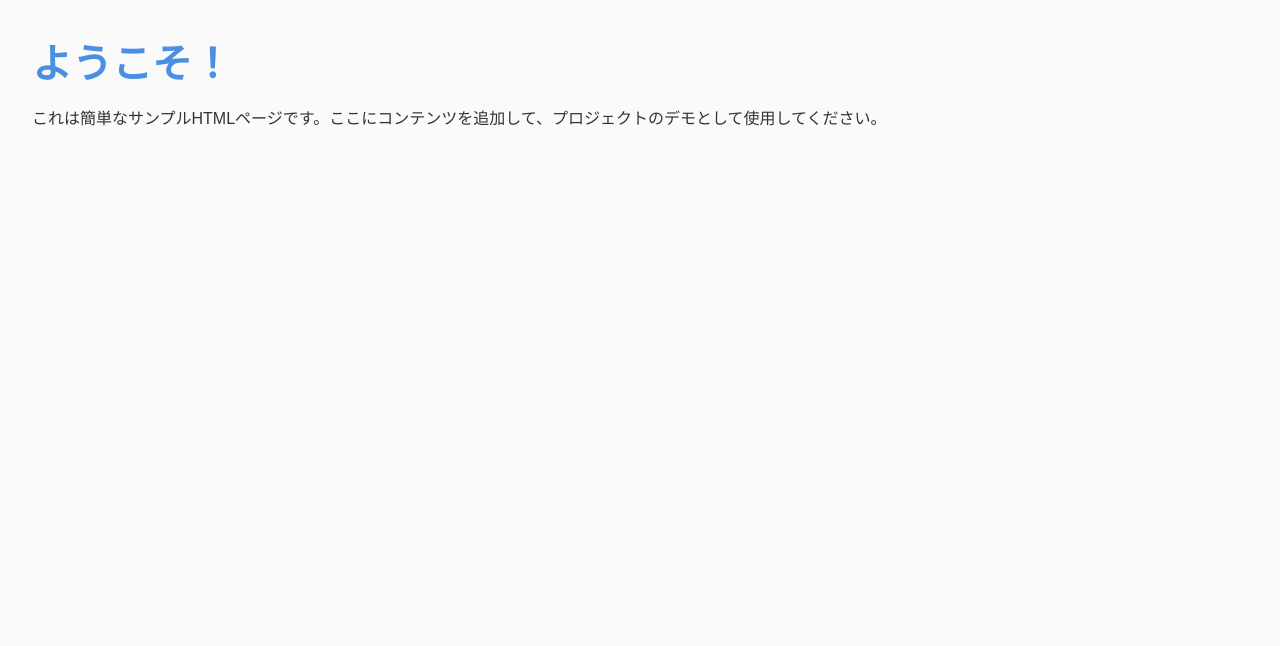
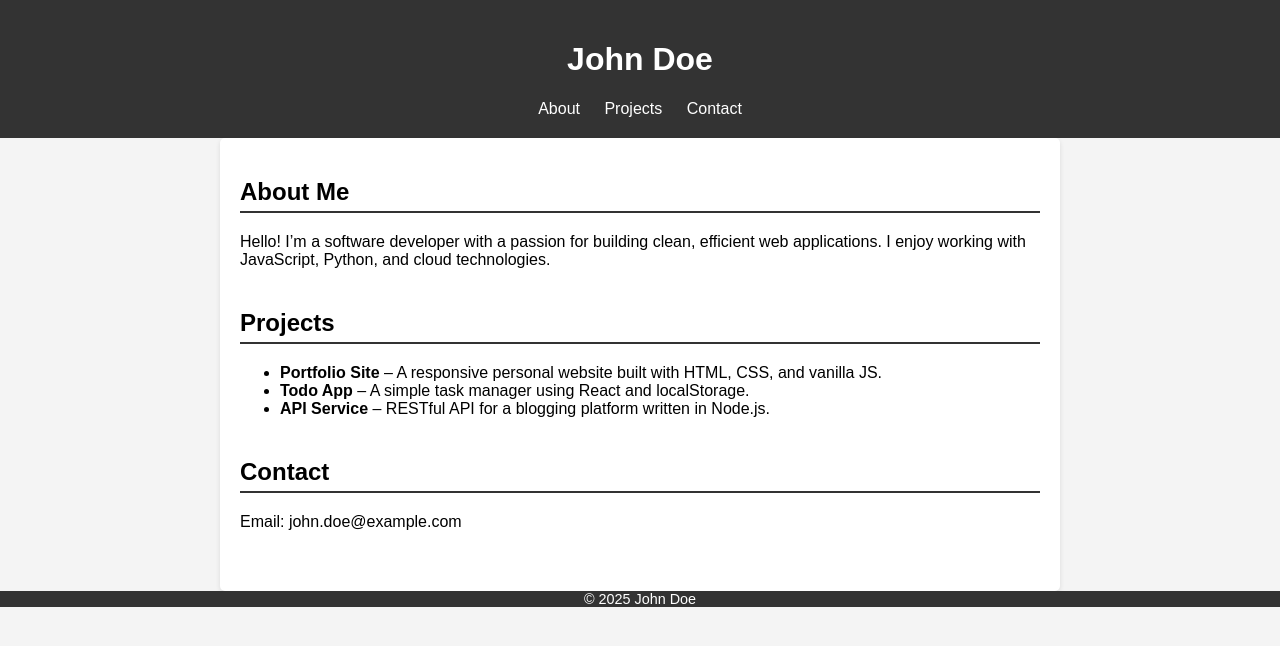
Before and after one commit to morin77/opencode-demo, a plain HTML site: page index.html in a window 1280 px wide. Drawn offline with Linux system fonts and the light colour scheme.

Commit message:
250913_ポートフォリオサイト作成

```diff
--- a/index.html
+++ b/index.html
@@ -1,16 +1,48 @@
 <!DOCTYPE html>
-<html lang="ja">
+<html lang="en">
 <head>
-    <meta charset="UTF-8">
-    <title>サンプルページ</title>
-    <style>
-        body{font-family:Arial,Helvetica,sans-serif;margin:2rem;background:#fafafa;color:#333;}
-        h1{color:#4a90e2;font-size:2.5rem;margin-bottom:0.5rem;}
-        p{line-height:1.6;font-size:1rem;}
-    </style>
+  <meta charset="UTF-8" />
+  <meta name="viewport" content="width=device-width, initial-scale=1.0" />
+  <title>My Portfolio</title>
+  <style>
+    body {font-family: Arial, sans-serif; margin:0; padding:0; background:#f4f4f4;}
+    header{background:#333;color:white;padding:20px;text-align:center;}
+    nav a{color:white;margin:0 10px;text-decoration:none;}
+    main{padding:20px;max-width:800px;margin:auto;background:white;border-radius:5px;box-shadow:0 2px 5px rgba(0,0,0,.1);}
+    section{margin-bottom:40px;}
+    h2{border-bottom:2px solid #333;padding-bottom:5px;}
+    footer{text-align:center;padding:10x;background:#333;color:white;font-size:.9em;}
+  </style>
 </head>
 <body>
-    <h1>ようこそ！</h1>
-    <p>これは簡単なサンプルHTMLページです。ここにコンテンツを追加して、プロジェクトのデモとして使用してください。</p>
+<header>
+  <h1>John Doe</h1>
+  <nav>
+    <a href="#about">About</a>
+    <a href="#projects">Projects</a>
+    <a href="#contact">Contact</a>
+  </nav>
+</header>
+<main>
+  <section id="about">
+    <h2>About Me</h2>
+    <p>Hello! I’m a software developer with a passion for building clean, efficient web applications. I enjoy working with JavaScript, Python, and cloud technologies.</p>
+  </section>
+  <section id="projects">
+    <h2>Projects</h2>
+    <ul>
+      <li><strong>Portfolio Site</strong> – A responsive personal website built with HTML, CSS, and vanilla JS.</li>
+      <li><strong>Todo App</strong> – A simple task manager using React and localStorage.</li>
+      <li><strong>API Service</strong> – RESTful API for a blogging platform written in Node.js.</li>
+    </ul>
+  </section>
+  <section id="contact">
+    <h2>Contact</h2>
+    <p>Email: john.doe@example.com</p>
+  </section>
+</main>
+<footer>
+  © 2025 John Doe
+</footer>
 </body>
 </html>
```
